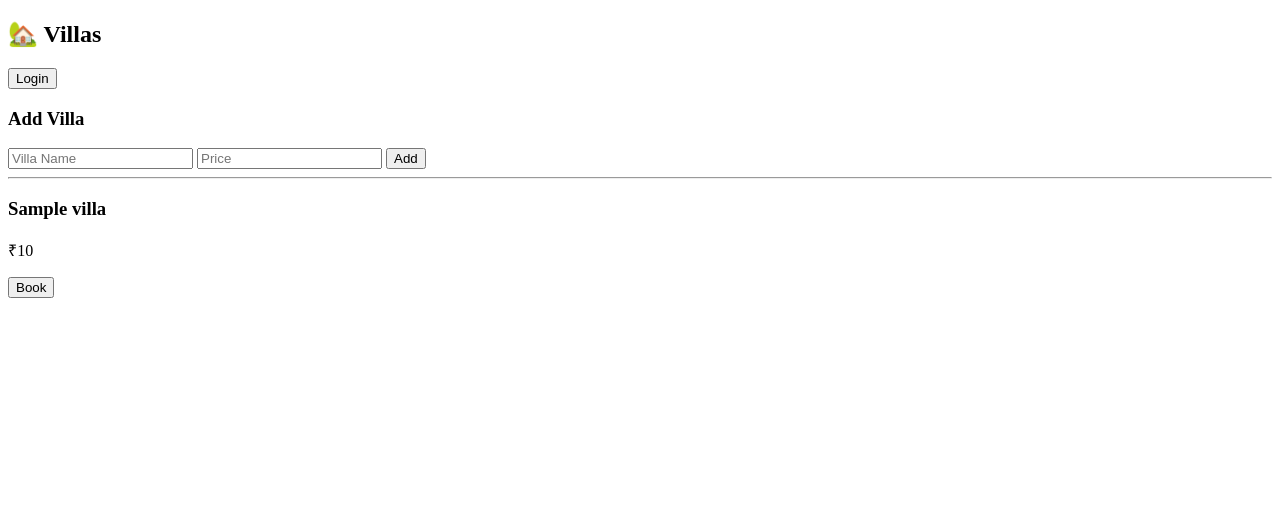
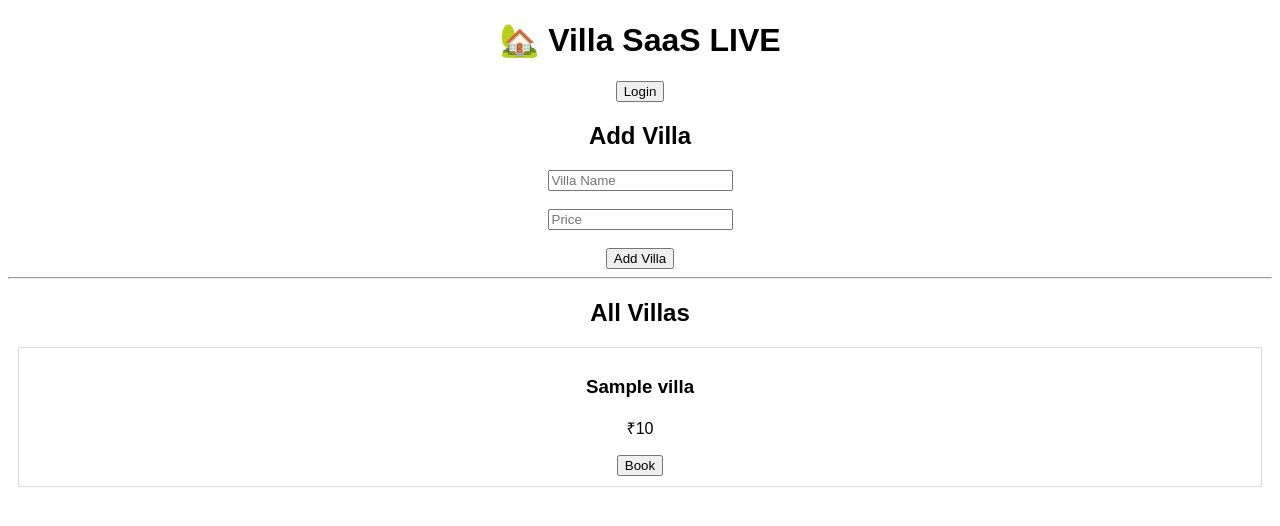
Before and after one commit to Vmtec1993/villa-saas, a Flask app: page / in a window 1280 px wide. Shown: the top 526 px of the page. Run offline with Flask 3, Linux system fonts and the light colour scheme; tables that the repository leaves empty hold one stand-in row (values such as "Sample post").

Commit message:
Update Index.html

```diff
--- a/templates/Index.html
+++ b/templates/Index.html
@@ -2,22 +2,35 @@
 <html>
 <head>
 <title>Villa SaaS</title>
+<style>
+body { font-family: Arial; text-align:center; }
+.card {
+    border:1px solid #ddd;
+    margin:10px;
+    padding:10px;
+}
+</style>
 </head>
+
 <body>
 
-<h2>🏡 Villas</h2>
+<h1>🏡 Villa SaaS LIVE</h1>
 
 <a href="/login-page"><button>Login</button></a>
 
-<h3>Add Villa</h3>
-<input id="name" placeholder="Villa Name">
-<input id="price" placeholder="Price">
-<button onclick="addVilla()">Add</button>
+<h2>Add Villa</h2>
+
+<input id="name" placeholder="Villa Name"><br><br>
+<input id="price" placeholder="Price"><br><br>
+
+<button onclick="addVilla()">Add Villa</button>
 
 <hr>
 
+<h2>All Villas</h2>
+
 {% for v in villas %}
-<div>
+<div class="card">
     <h3>{{ v.name }}</h3>
     <p>₹{{ v.price }}</p>
     <button onclick="book('{{ v.name }}')">Book</button>
@@ -30,8 +43,8 @@ function addVilla(){
         method:'POST',
         headers:{'Content-Type':'application/json'},
         body: JSON.stringify({
-            name: name.value,
-            price: price.value
+            name: document.getElementById('name').value,
+            price: document.getElementById('price').value
         })
     })
     .then(res=>res.json())
```
